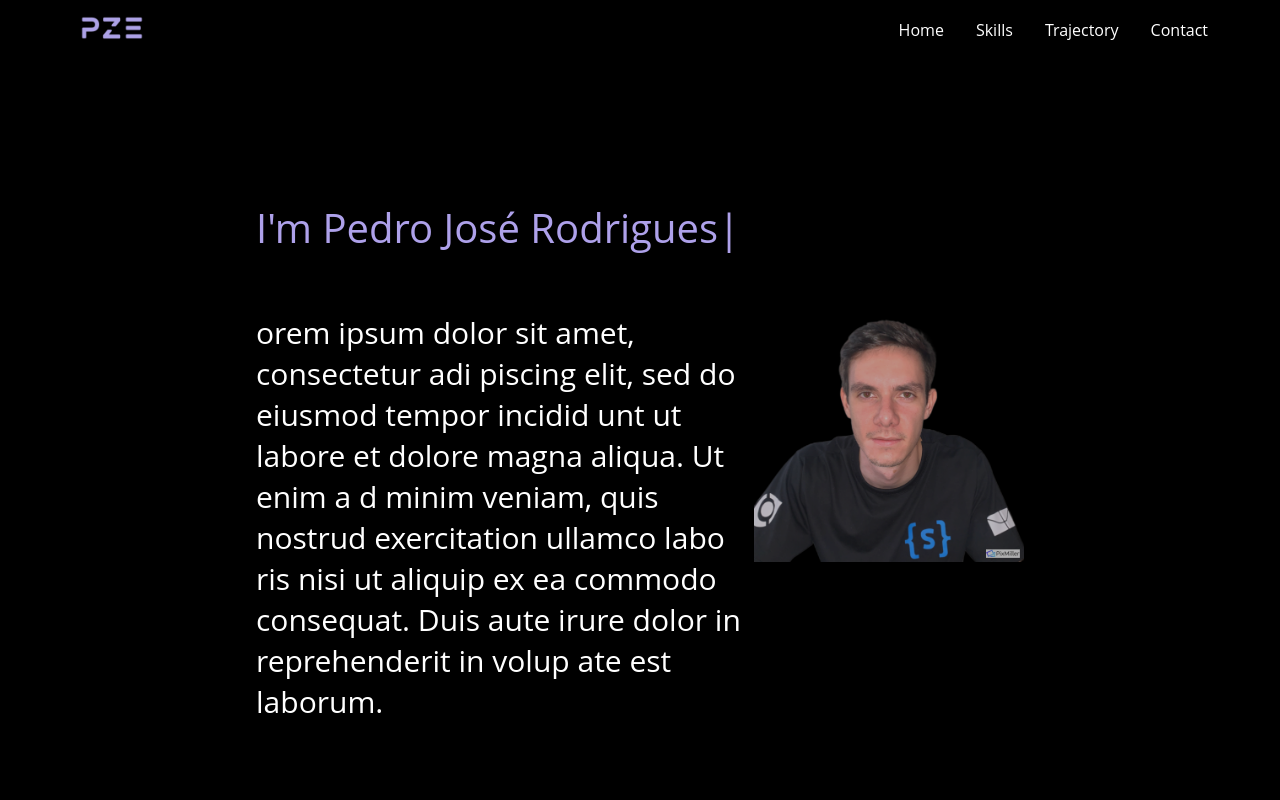
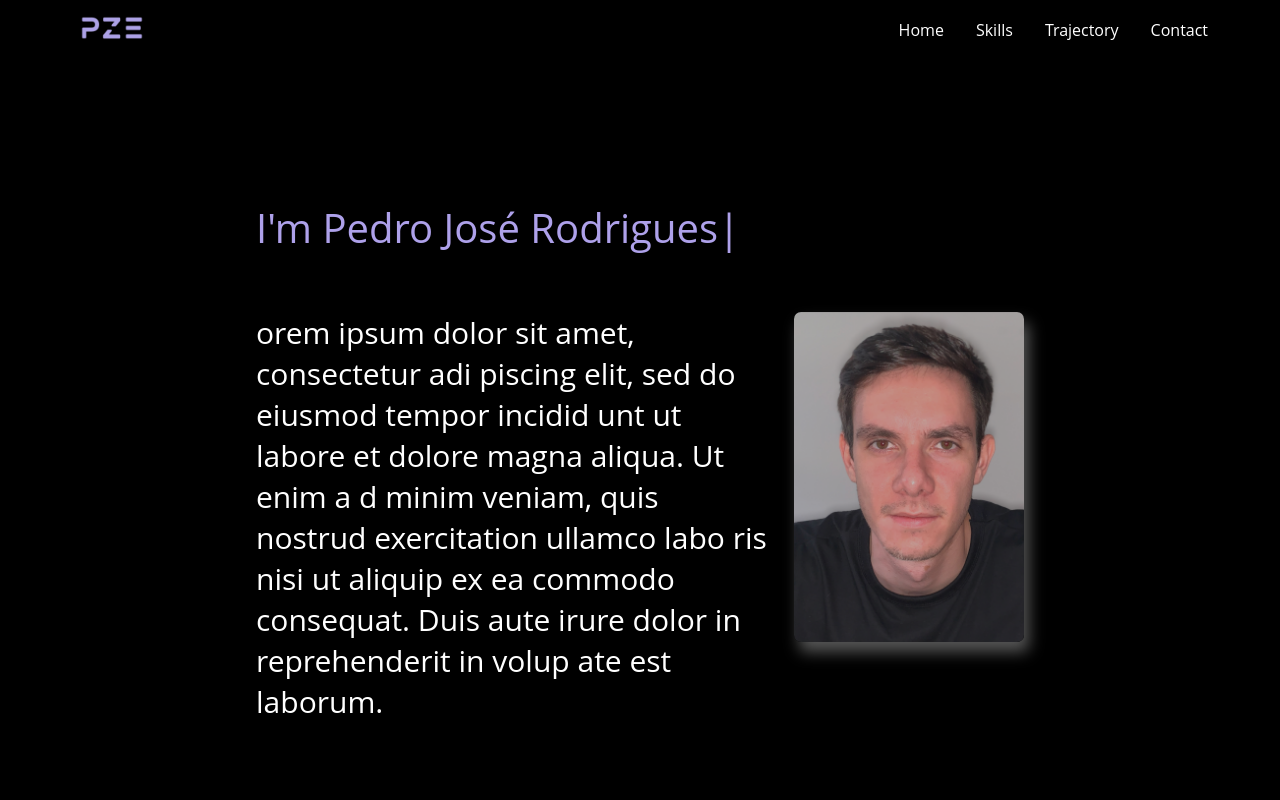
Before and after one commit to pjceva/portfolio, a React (Vite) app: page / in a window 1280 px wide. Shown: the top 800 px of the page. Built offline with nearby package versions, Linux system fonts and the light colour scheme.

Commit message:
Making Flipcard on hero page

```diff
--- a/src/pages/home/home.tsx
+++ b/src/pages/home/home.tsx
@@ -1,5 +1,5 @@
-import { Content, ImgBox, TextBox, Title } from "./styles"
-import PerfilImg from "../../imgs/pze.png"
+import { Content, ImgBox, Perfil, TextBox, Title } from "./styles"
+import PerfilImg from "../../imgs/perfil.png"
 import { TypeAnimation } from "react-type-animation"
 import { Navbar } from "../../components/Navbar"
 import { Screen } from "../../components/Screen/styles"
@@ -37,7 +37,8 @@ export const Home = () => {
                         </span>
                     </TextBox>
                     <ImgBox>
-                        <img src={PerfilImg} />
+                        {/* <img src={PerfilImg} /> */}
+                        <Perfil/>
                     </ImgBox>
                 </Content>
             </Screen>
--- a/src/pages/home/styles.tsx
+++ b/src/pages/home/styles.tsx
@@ -1,19 +1,14 @@
 import styled from "styled-components";
+import PerfilImg from "../../imgs/perfil.png"
+import pze from "../../imgs/pze.png"
 
 export const Content = styled.section`
     max-width: 1200px;
     height: 40vh;
     display: flex;
-    flex-direction: row;
-    justify-content: center;
+    /* border: 1px solid red; */
 
     span {font-size: 30px;}
-    img {
-        max-width: auto;
-        height: 250px;
-        display: block;
-        opacity: 0.75;
-    }
 
     @media (max-width: 640px) {
         span{
@@ -43,6 +38,7 @@ export const Title = styled.div`
 export const TextBox = styled.div`
     display: flex;
     flex: 2;
+    margin: auto 0;
 `
 
 export const ImgBox = styled.div`
@@ -55,3 +51,21 @@ export const ImgBox = styled.div`
     }
 
 `
+
+export const Perfil = styled.div`
+    background-image: url(${PerfilImg});
+    height: 330px;
+    width: 230px;
+    background-size: cover;
+    background-repeat: no-repeat;
+    background-position: center;
+    border-radius: 7px;
+    overflow: hidden;
+    cursor: pointer;
+    box-shadow: 5px 10px 15px rgba(245, 245, 245, 0.35);
+    margin: auto 0;
+
+    .back{
+        background-image: url(${pze});
+    }
+`
```
